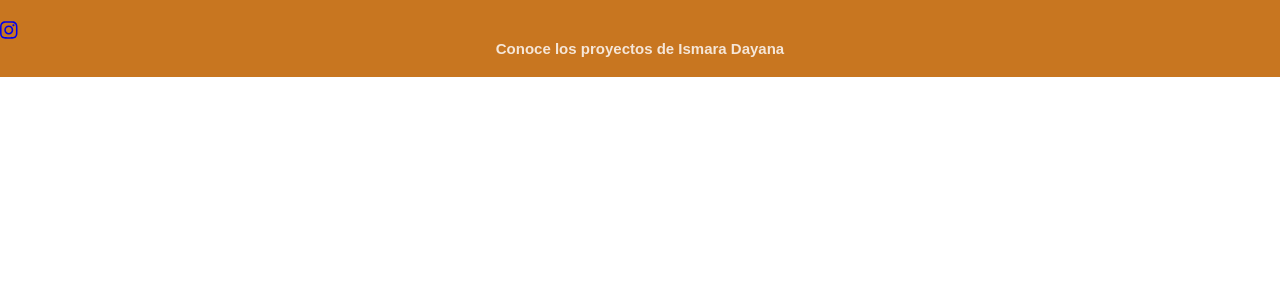
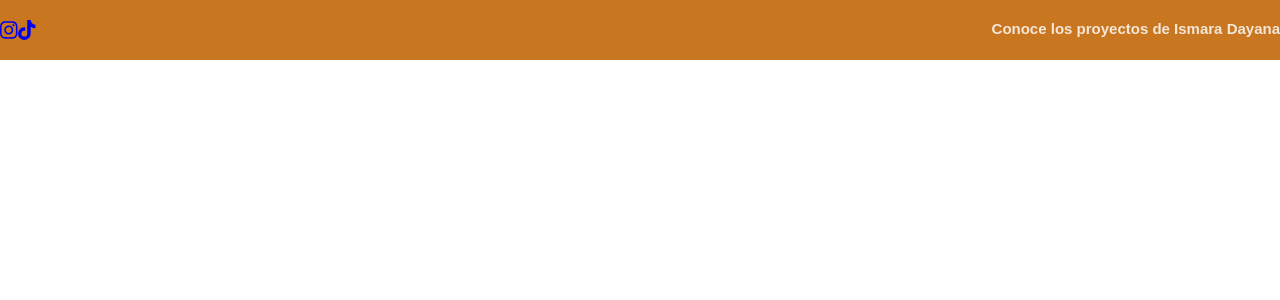
Before and after one commit to jhoneduardmoreno/art-ecommerce-frontend, a React (Vite) app: page / in a window 1280 px wide. Shown: the top 300 px of the page. Built offline with nearby package versions, Linux system fonts and the light colour scheme.

Commit message:
Add style for advertisement desktop

```diff
--- a/src/components/Advertisement/Advertisement.module.scss
+++ b/src/components/Advertisement/Advertisement.module.scss
@@ -18,3 +18,8 @@
     transform: translateY(20px);
   }
 }
+
+.advertisementDesktop {
+  display: flex;
+  justify-content: space-between;
+}
--- a/src/components/Advertisement/index.tsx
+++ b/src/components/Advertisement/index.tsx
@@ -1,7 +1,7 @@
 import { useState, useEffect } from 'react';
 import styles from './Advertisement.module.scss';
 import { FontAwesomeIcon } from '@fortawesome/react-fontawesome';
-import { faInstagram } from '@fortawesome/free-brands-svg-icons';
+import { faInstagram, faTiktok } from '@fortawesome/free-brands-svg-icons';
 import { useMediaQuery, Drawer, IconButton, List, ListItemButton, ListItemText } from '@mui/material';
 
 export const Advertisement = () => {
@@ -29,8 +29,10 @@ export const Advertisement = () => {
     return () => clearInterval(interval);
   }, []);
 
+  const classNameAdvertisement = isDesktop ? `${styles.advertisement} ${styles.advertisementDesktop}` : styles.advertisement;
+
   return (
-    <div className={styles.advertisement}>
+    <div className={classNameAdvertisement}>
       <div>
         <a
           href="https://www.instagram.com/arteconmara/"
@@ -40,6 +42,14 @@ export const Advertisement = () => {
         >
           <FontAwesomeIcon icon={faInstagram} size="2x" />
         </a>
+        <a
+          href="https://www.tiktok.com/@tuNombreDeUsuario"
+          target="_blank"
+          rel="noopener noreferrer"
+          aria-label="TikTok"
+        >
+          <FontAwesomeIcon icon={faTiktok} size="2x" />
+        </a>
       </div>
       <p className={`${fade ? styles.fade : ''}`}>{text}</p>
     </div>
```
